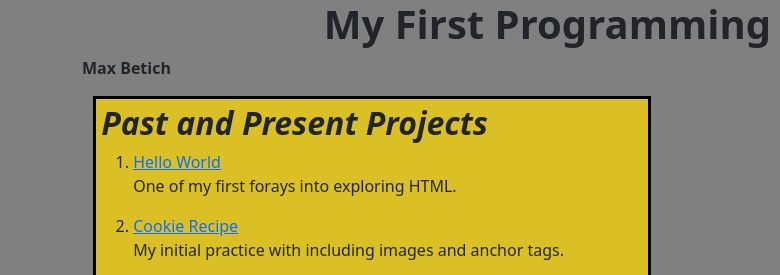
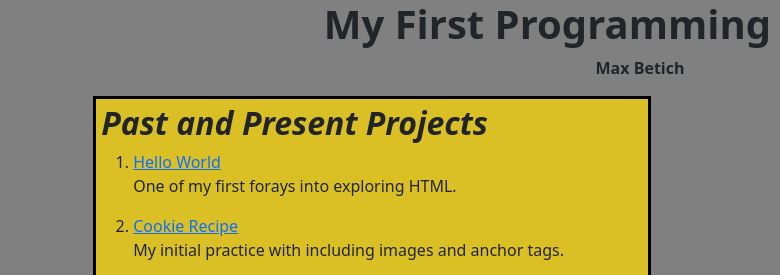
Before and after one commit to MaxBetich/portfolio-landing-page, a plain HTML site: page index.html in a window 1280 px wide. Shown: the top 275 px of the page, 0-780 px from the left. Drawn offline with Linux system fonts and the light colour scheme.

Commit message:
fine-tune projects section, adjust css

```diff
--- a/index.html
+++ b/index.html
@@ -8,7 +8,9 @@
 <body>
   <div class="container">
     <h1><strong>My First Programming Portfolio</strong></h1>
-    <p><span class="center"><strong>Max Betich</strong></span></p>
+    <div class="center">
+      <p><strong>Max Betich</strong></p>
+    </div>
     <img src="img/Max.jpg" alt="a photo of Max">
     <div class="box1">
       <h2><span class="section">Past and Present Projects</span></h2>
```
